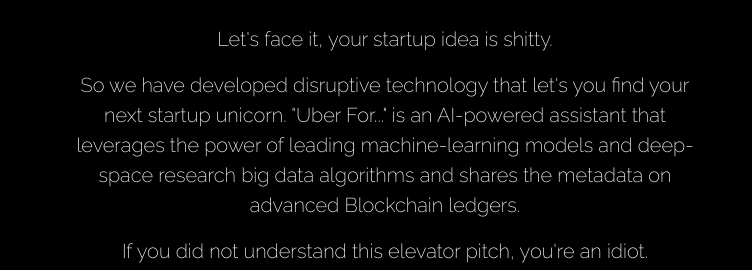
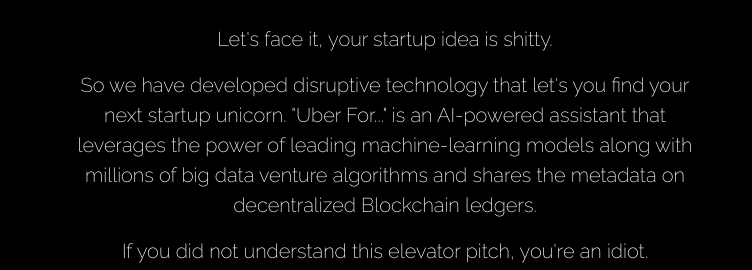
Before and after one commit to uberforxyz/uberforxyz.github.io, a plain HTML site: page index.html in a window 1280 px wide. Shown: the part 271-541 px from the top of the page, without its empty margins (255-1007 px from the left). Drawn offline with nearby package versions, Linux system fonts and the light colour scheme; a script that the page names is missing.

Commit message:
updated pitch

```diff
--- a/index.html
+++ b/index.html
@@ -56,7 +56,7 @@ __   _____  _   _   ____  ____   ___  ____    _    ____  _  __   __
         <div id="best-elevator-pitch-in-the-world">
           <p class="lead">Let's face it, your startup idea is shitty.</p>
           <p class="lead">So we have developed disruptive technology that let's you find your next startup unicorn.
-              "Uber For..." is an AI-powered assistant that leverages the power of leading machine-learning models and deep-space research big data algorithms and shares the metadata on advanced Blockchain ledgers.</p>
+              "Uber For..." is an AI-powered assistant that leverages the power of leading machine-learning models along with millions of big data venture algorithms and shares the metadata on decentralized Blockchain ledgers.</p>
           <p class="lead">If you did not understand this elevator pitch, you're an idiot.</p>
           <hr>
           <button type="button" onclick="disrupt()" class="btn btn-success">CLICK TO DISRUPT!</button>
```
